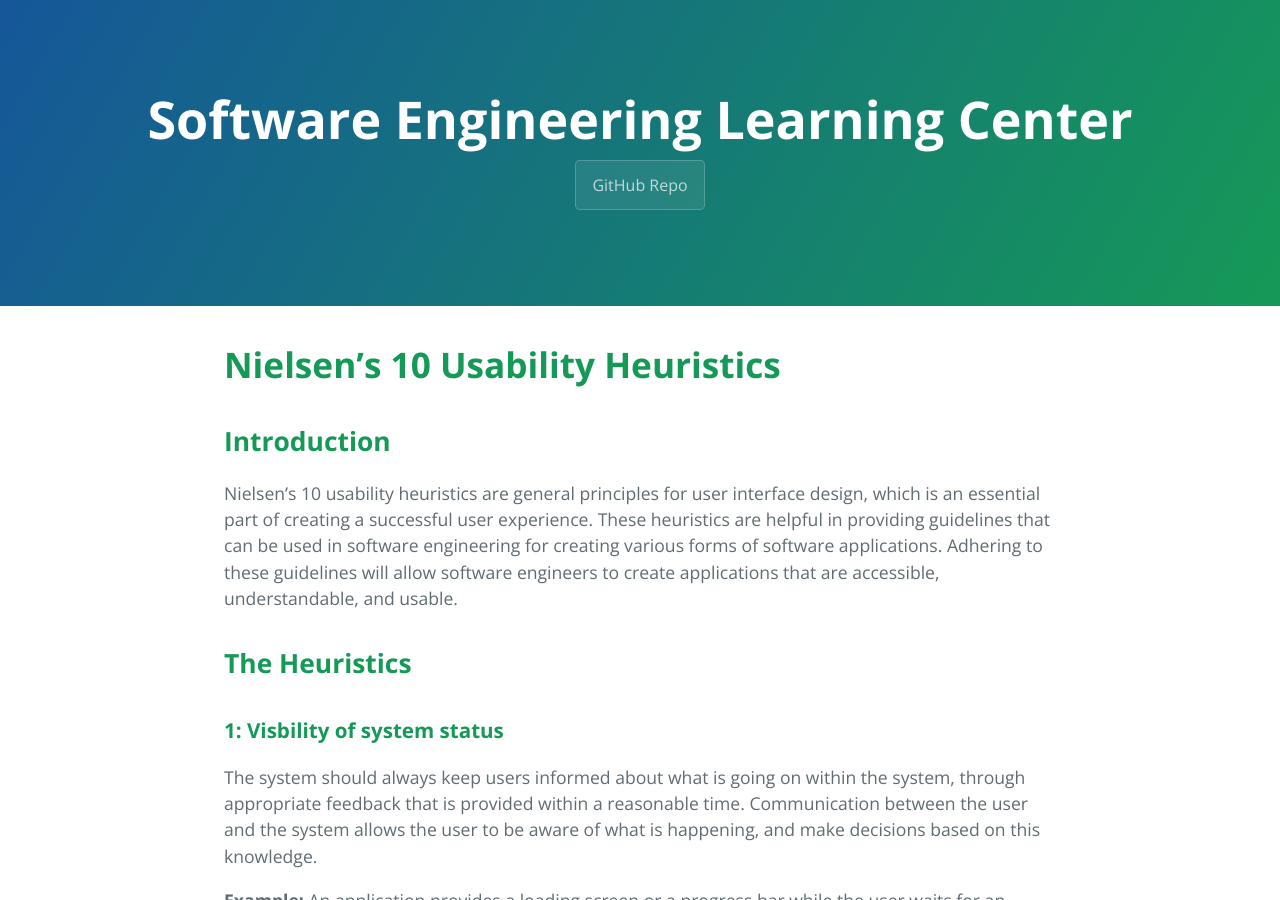
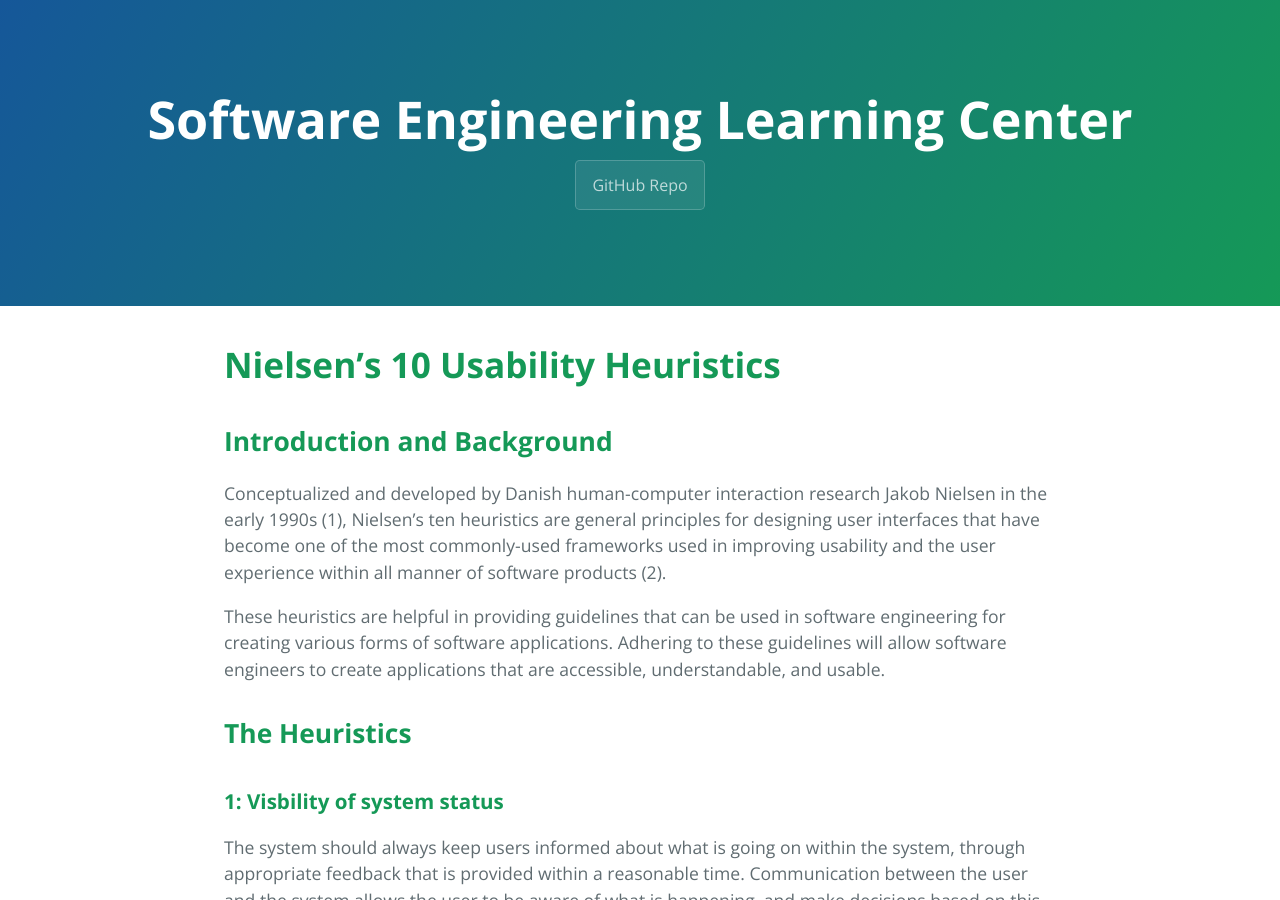
Before and after one commit to learning-software-engineering/learning-software-engineering.github.io, a Jekyll site: the page built from Topics/User_Experience/Usability_Heuristics.md, in a window 1280 px wide and 900 px high. Built offline with Jekyll 4.4.1, drawn with Linux system fonts in a browser that asks for light colours; our own code applies the rules of GitHub Pages for plain Markdown files; some of the changed text lies outside the part shown.

Commit message:
Introduction

```diff
--- a/Topics/User_Experience/Usability_Heuristics.md
+++ b/Topics/User_Experience/Usability_Heuristics.md
@@ -1,8 +1,10 @@
 # **Nielsen's 10 Usability Heuristics**
 
-## **Introduction**
+## **Introduction and Background**
 
-Nielsen's 10 usability heuristics are general principles for user interface design, which is an essential part of creating a successful user experience. These heuristics are helpful in providing guidelines that can be used in software engineering for creating various forms of software applications. Adhering to these guidelines will allow software engineers to create applications that are accessible, understandable, and usable.
+Conceptualized and developed by Danish human-computer interaction research Jakob Nielsen in the early 1990s (1), Nielsen's ten heuristics are general principles for designing user interfaces that have become one of the most commonly-used frameworks used in improving usability and the user experience within all manner of software products (2).
+
+These heuristics are helpful in providing guidelines that can be used in software engineering for creating various forms of software applications. Adhering to these guidelines will allow software engineers to create applications that are accessible, understandable, and usable.
 
 ## **The Heuristics**
 
@@ -63,3 +65,9 @@ Heuristics Applied to Videogames: https://www.nngroup.com/articles/usability-heu
 Heuristics for Web Applications: http://designingwebinterfaces.com/6-tips-for-a-great-flex-ux-part-5
 
 Heuristics Applied to Everyday Life: https://www.zenhaiku.com/archives/usability_applied_to_life.html
+
+
+
+## **Citations**
+
+1. Nielsen, J.; Molich, R. (1989). "Teaching user interface design based on usability engineering". ACM SIGCHI Bulletin. doi:10.1145/67880.67885. ISSN 0736-6906. S2CID 41663689. Retrieved 2023-11-22.
```
